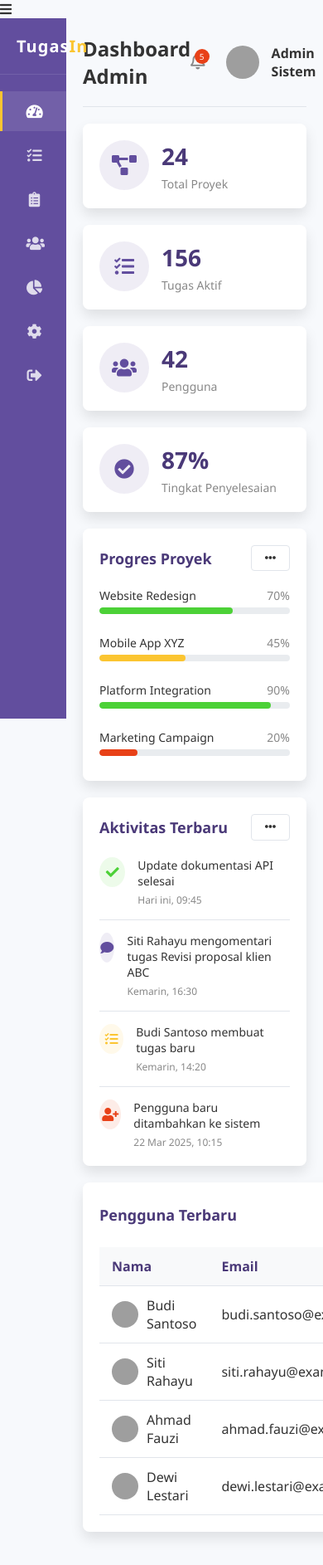
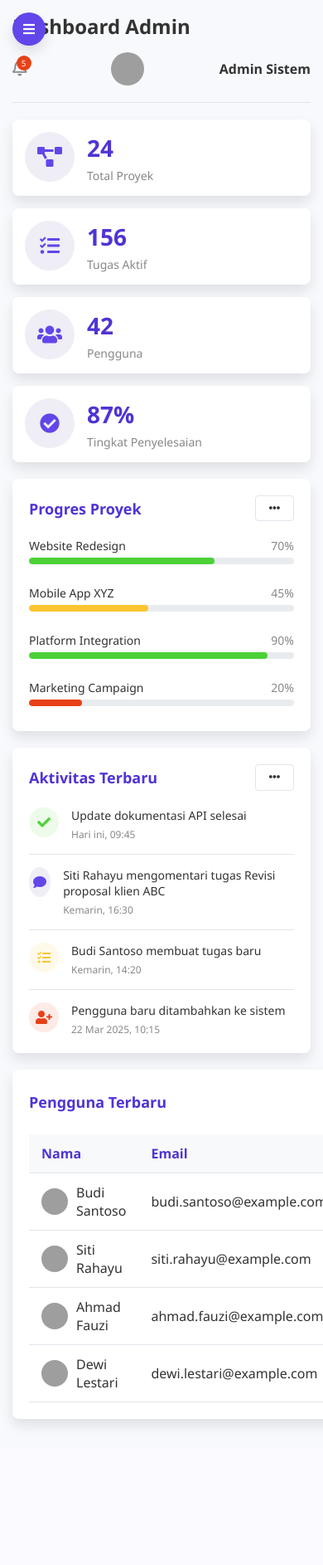
Before and after one commit to RandyMaulanaa/Mini-Project-PBW-8, a PHP site: page /admin.html in a window 390 px wide. Shown: the whole page at 83% size. After the commit the page ends 1721 px from the top, so only its background shows below. Run offline with PHP 8.4, Linux system fonts and the light colour scheme; grey boxes are pictures that could not be loaded.

Commit message:
Update admin.css

```diff
--- a/admin.css
+++ b/admin.css
@@ -1,7 +1,8 @@
 :root {
-    --primary-color: #624e9e;
-    --primary-light: #8670c9;
-    --primary-dark: #4a3978;
+    --primary-color: #6246ea;
+    --primary-light: #7c64f8;
+    --primary-dark: #5033d5;
+    --accent-color: #ff6b9d;
     --secondary-color: #f7f9fc;
     --text-color: #333;
     --text-light: #888;
@@ -14,6 +15,9 @@
     --shadow: 0 0.5rem 1rem rgba(0, 0, 0, 0.1);
 }
 
+.logo h1 span {
+    color: var(--accent-color);
+}
 * {
     margin: 0;
     padding: 0;
@@ -690,3 +694,110 @@ label {
         gap: 0;
     }
 }
+
+
+/* Tambahan kode responsif untuk mobile */
+@media (max-width: 576px) {
+    /* Penyesuaian untuk sidebar */
+    .sidebar {
+        width: 0;
+        overflow: hidden;
+        transition: width 0.3s ease;
+        z-index: 1000;
+    }
+
+    .sidebar.active {
+        width: 250px;
+    }
+
+    /* Penyesuaian untuk konten utama */
+    .main-content {
+        margin-left: 0;
+        width: 100%;
+        padding: 15px;
+    }
+
+    /* Header responsif */
+    .header {
+        flex-direction: column;
+        align-items: flex-start;
+    }
+
+    .user-profile {
+        margin-top: 15px;
+        width: 100%;
+        justify-content: space-between;
+    }
+
+    /* Kartu statistik responsif */
+    .stats-container {
+        grid-template-columns: 1fr;
+        gap: 15px;
+    }
+
+    .stat-card {
+        padding: 15px;
+    }
+
+    /* Tabel pengguna responsif */
+    .user-table {
+        overflow-x: auto;
+    }
+
+    table {
+        min-width: 650px;
+    }
+
+    /* Tombol toggle sidebar */
+    .toggle-sidebar {
+        display: flex;
+        position: fixed;
+        top: 15px;
+        left: 15px;
+        z-index: 1100;
+        background-color: var(--primary-color);
+        color: white;
+        width: 40px;
+        height: 40px;
+        border-radius: 50%;
+        justify-content: center;
+        align-items: center;
+        box-shadow: var(--shadow);
+        cursor: pointer;
+    }
+}
+
+/* Animasi sidebar */
+@keyframes slideIn {
+    from {
+        width: 0;
+    }
+    to {
+        width: 250px;
+    }
+}
+
+@keyframes slideOut {
+    from {
+        width: 250px;
+    }
+    to {
+        width: 0;
+    }
+}
+
+/* Overlay untuk mobile */
+.sidebar-overlay {
+    display: none;
+    position: fixed;
+    top: 0;
+    left: 0;
+    right: 0;
+    bottom: 0;
+    background-color: rgba(0, 0, 0, 0.5);
+    z-index: 999;
+}
+
+.sidebar-overlay.active {
+    display: block;
+}
```
